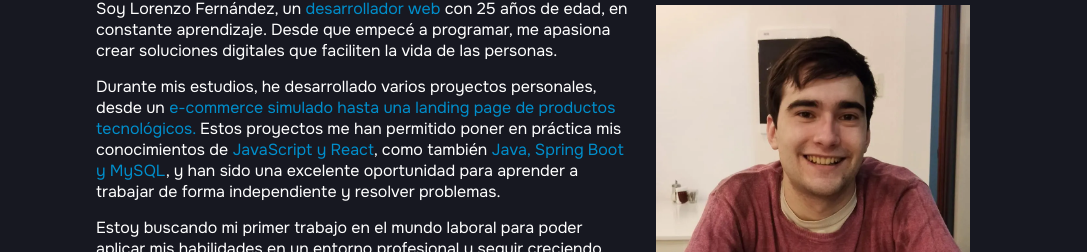
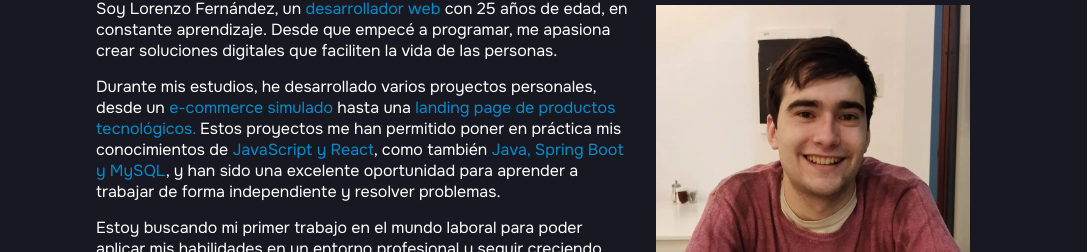
Before and after one commit to LorennFdz/Portfolio, a React (Vite) app: page / in a window 1280 px wide. Shown: the part 2017-2269 px from the top of the page, without its empty margins (96-1183 px from the left). Built offline with nearby package versions, Linux system fonts and the light colour scheme.

Commit message:
se realizaron cambios en about-me

```diff
--- a/src/components/about-me/AboutMe.jsx
+++ b/src/components/about-me/AboutMe.jsx
@@ -9,7 +9,7 @@ export const AboutMe = () => {
     <section className='content-about-me'>
       <article className='article-about-me'>
         <p className='text-one'>Soy Lorenzo Fernández, un <span>desarrollador web</span> con 25 años de edad, en constante aprendizaje. Desde que empecé a programar, me apasiona crear soluciones digitales que faciliten la vida de las personas.</p>
-        <p className='text-two'>Durante mis estudios, he desarrollado varios proyectos personales, desde un <span>e-commerce simulado hasta una landing page de productos tecnológicos.</span> Estos proyectos me han permitido poner en práctica mis conocimientos de <span>JavaScript y React</span>, como también <span>Java, Spring Boot y MySQL</span>, y han sido una excelente oportunidad para aprender a trabajar de forma independiente y resolver problemas.</p>
+        <p className='text-two'>Durante mis estudios, he desarrollado varios proyectos personales, desde un <span>e-commerce simulado</span> hasta una <span>landing page de productos tecnológicos.</span> Estos proyectos me han permitido poner en práctica mis conocimientos de <span>JavaScript y React</span>, como también <span>Java, Spring Boot y MySQL</span>, y han sido una excelente oportunidad para aprender a trabajar de forma independiente y resolver problemas.</p>
         <p className='text-three'>Estoy buscando mi primer trabajo en el mundo laboral para poder aplicar mis habilidades en un entorno profesional y seguir creciendo como desarrollador. Me considero una persona <span>proactiva, con ganas de aprender y siempre dispuesta a colaborar en equipo.</span> Si necesitas un desarrollador web, ¡No dudes en contactarme!</p>
       </article>
       <figure className='img-about-me'>
```
